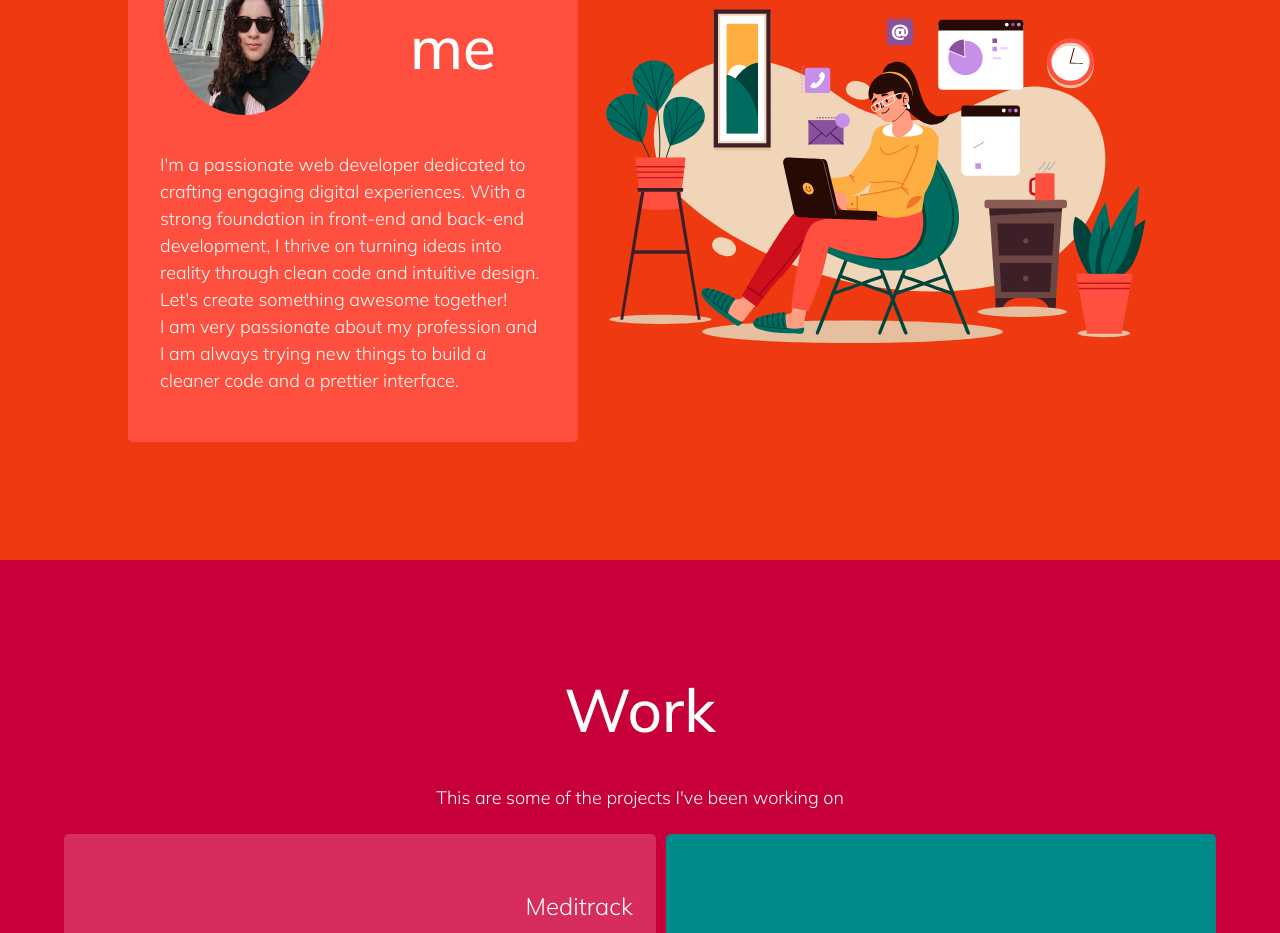
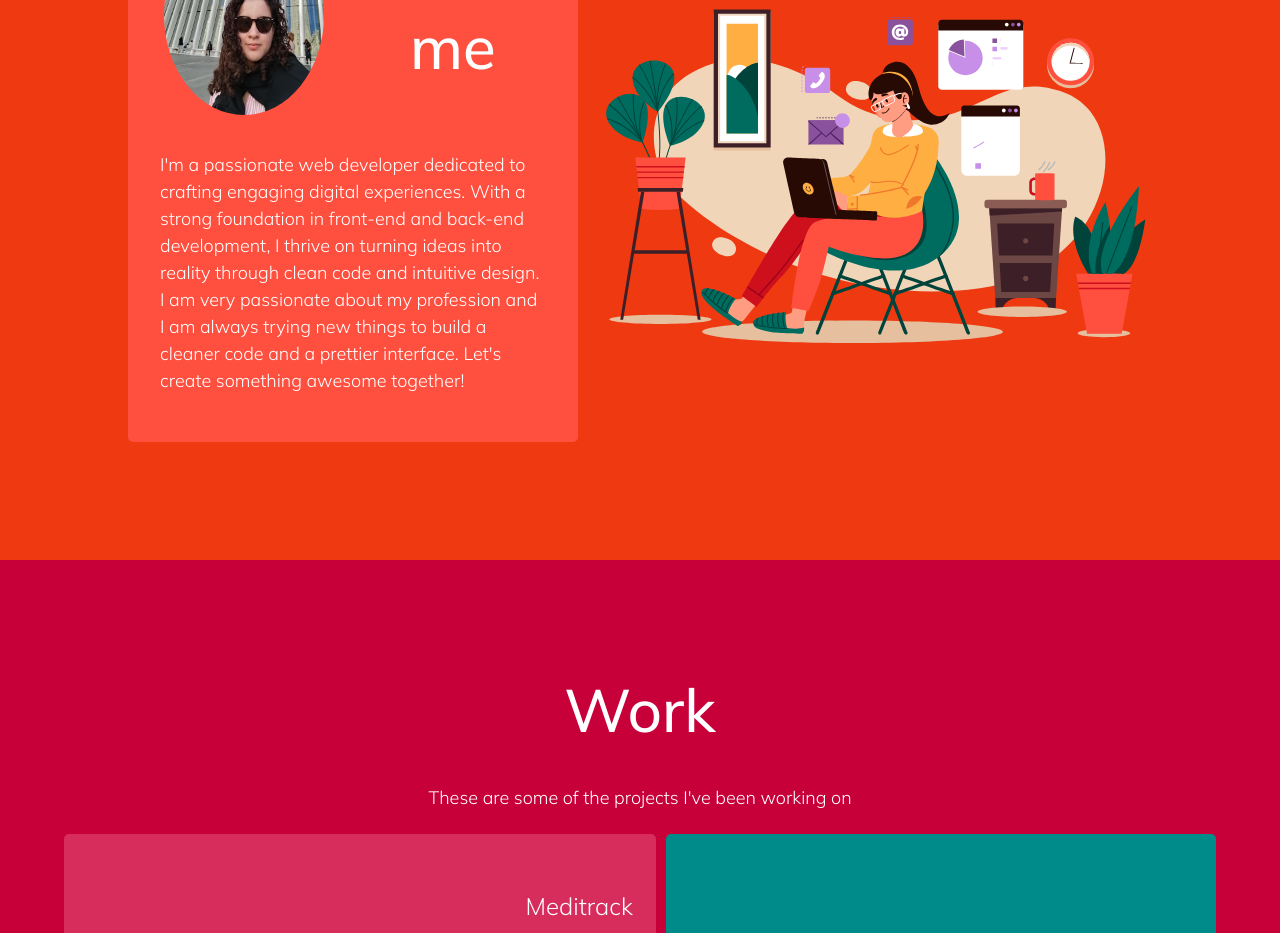
Before and after one commit to ambersanti1/carolina-portfolio, a React (Create React App) app in the folder client/: page / in a window 1280 px wide. Shown: the part 1040-1973 px from the top of the page. Built offline with nearby package versions, Linux system fonts and the light colour scheme.

Commit message:
Correct the grammar

```diff
--- a/client/src/components/AboutMe.jsx
+++ b/client/src/components/AboutMe.jsx
@@ -16,10 +16,9 @@ const AboutMe = () => {
             I'm a passionate web developer dedicated to crafting engaging
             digital experiences. With a strong foundation in front-end and
             back-end development, I thrive on turning ideas into reality through
-            clean code and intuitive design. Let's create something awesome
-            together!
-            <br /> I am very passionate about my profession and I am always
-            trying new things to build a cleaner code and a prettier interface.
+            clean code and intuitive design. I am very passionate about my
+            profession and I am always trying new things to build a cleaner code
+            and a prettier interface. Let's create something awesome together!
           </p>
         </div>
         <Lottie animationData={animationData} />
--- a/client/src/components/Portfolio.jsx
+++ b/client/src/components/Portfolio.jsx
@@ -7,7 +7,7 @@ const Portfolio = () => {
     <div id="portfolio-sec" class="projects-section">
       <div class="portfolio-container">
         <h2>Work</h2>
-        <p>This are some of the projects I've been working on</p>
+        <p>These are some of the projects I've been working on</p>
         {projects.map((item) => (
           <div class={` project  ${item.reverse}`}>
             <div class={` both-title-description ${item.direction}`}>
```
